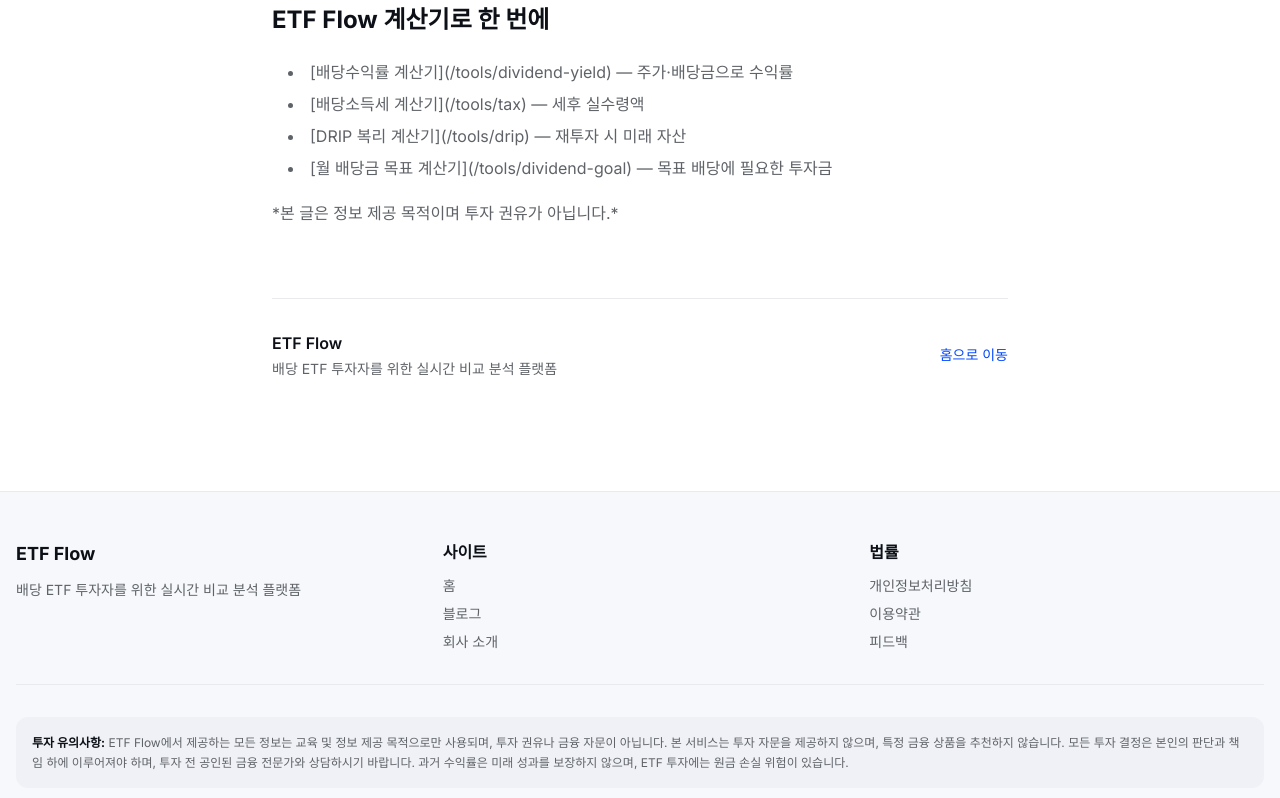
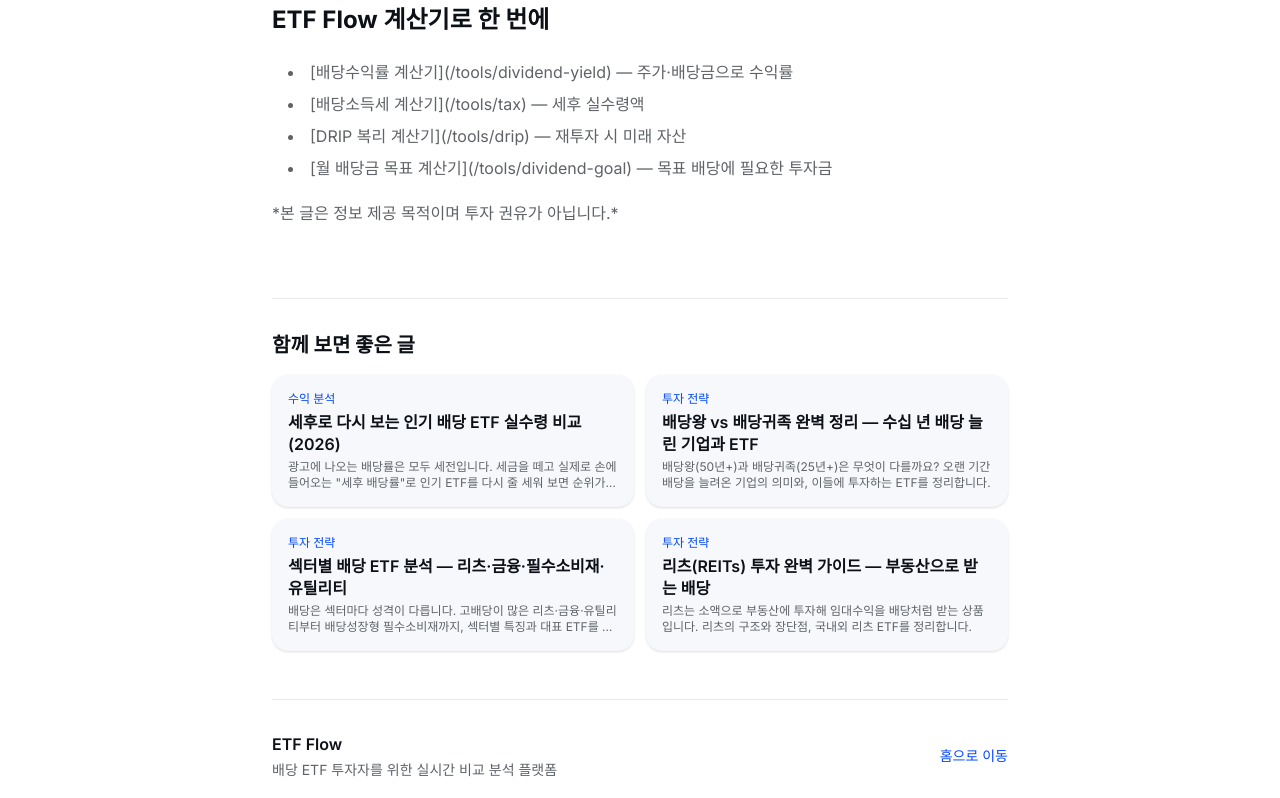
Before and after one commit to alzmslrtu-crypto/etfflow, a Next.js app: page /blog/dividend-calculation in a window 1280 px wide. Shown: the part 1602-2400 px from the top of the page. Built offline with nearby package versions, Linux system fonts and the light colour scheme.

Commit message:
feat: 블로그 글 하단 '함께 보면 좋은 글' 관련 글 섹션 추가
- 같은 카테고리 우선 내부 링크 → 체류시간·색인 도움 (모든 글 자동 적용)

Co-Authored-By: Claude Opus 4.8 <noreply@anthropic.com>

```diff
--- a/app/blog/[slug]/page.tsx
+++ b/app/blog/[slug]/page.tsx
@@ -229,6 +229,11 @@ export default async function BlogPost({ params }: { params: Promise<{ slug: str
     notFound()
   }
 
+  // 함께 보면 좋은 글: 같은 카테고리 우선, 부족하면 다른 글로 채움 (내부 링크)
+  const sameCat = blogPosts.filter((p) => p.slug !== post.slug && p.category === post.category)
+  const others = blogPosts.filter((p) => p.slug !== post.slug && p.category !== post.category)
+  const related = [...sameCat, ...others].slice(0, 4)
+
   const url = `https://www.etfflow.kr/blog/${post.slug}`
   const jsonLd = {
     '@context': 'https://schema.org',
@@ -293,6 +298,26 @@ export default async function BlogPost({ params }: { params: Promise<{ slug: str
             {renderMarkdown(post.content)}
           </div>
 
+          {/* 함께 보면 좋은 글 */}
+          {related.length > 0 && (
+            <section className="mt-12 pt-8 border-t border-border">
+              <h2 className="text-xl font-bold text-foreground mb-4">함께 보면 좋은 글</h2>
+              <div className="grid grid-cols-1 sm:grid-cols-2 gap-3">
+                {related.map((p) => (
+                  <Link
+                    key={p.slug}
+                    href={`/blog/${p.slug}`}
+                    className="block p-4 bg-card rounded-2xl shadow-sm hover:shadow-lg hover:-translate-y-0.5 transition-all duration-300"
+                  >
+                    <div className="text-xs text-primary font-medium mb-1">{p.category}</div>
+                    <div className="font-semibold text-foreground leading-snug mb-1 line-clamp-2">{p.title}</div>
+                    <div className="text-xs text-muted-foreground line-clamp-2">{p.excerpt}</div>
+                  </Link>
+                ))}
+              </div>
+            </section>
+          )}
+
           <footer className="mt-12 pt-8 border-t border-border">
             <div className="flex flex-col sm:flex-row justify-between items-start sm:items-center gap-4">
               <div>
```
